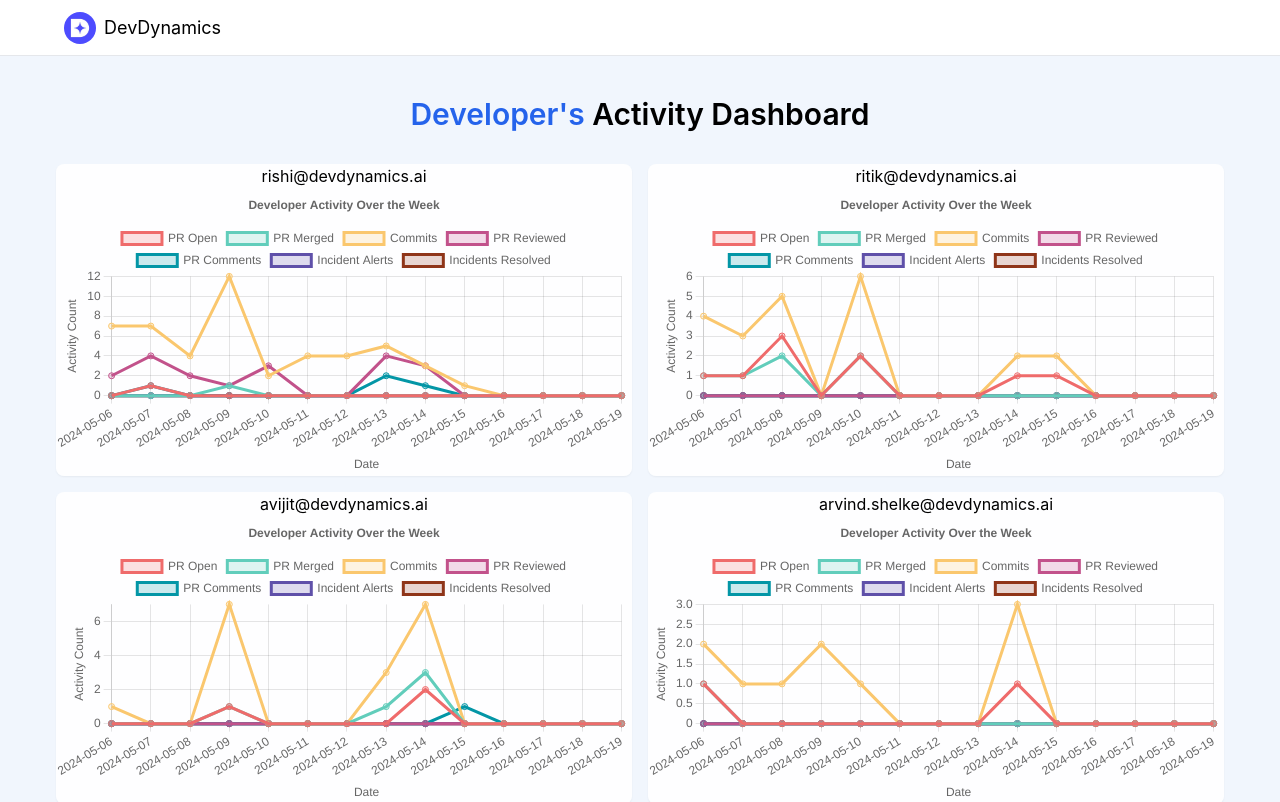
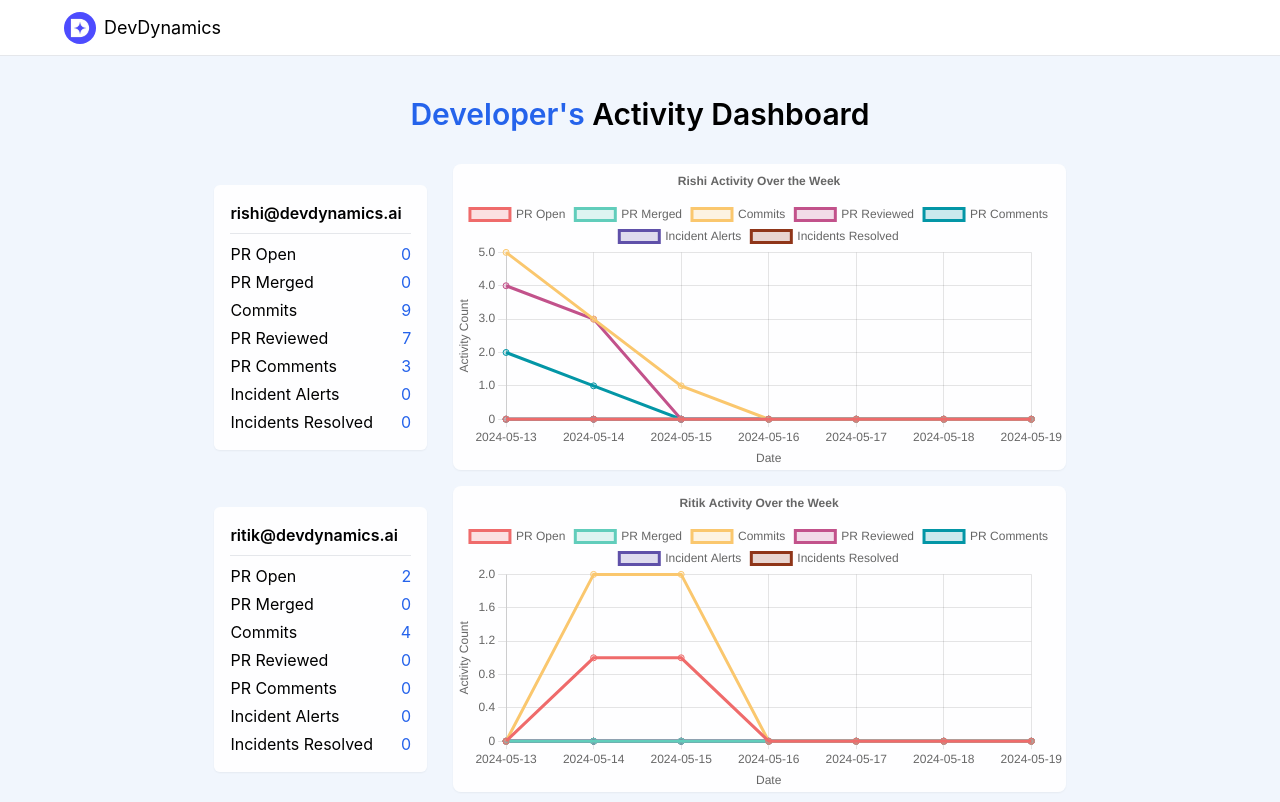
Before and after one commit to NegativE333/dev-dynamics-om-tekade, a React (Create React App) app: page / in a window 1280 px wide. Shown: the top 802 px of the page. Built offline with nearby package versions, Linux system fonts and the light colour scheme.

Commit message:
chart and summary card add

```diff
--- a/package.json
+++ b/package.json
@@ -11,6 +11,7 @@
     "@types/react": "^18.3.3",
     "@types/react-dom": "^18.3.0",
     "chart.js": "^4.4.3",
+    "date-fns": "^3.6.0",
     "react": "^18.3.1",
     "react-chartjs-2": "^5.2.0",
     "react-dom": "^18.3.1",
--- a/src/App.tsx
+++ b/src/App.tsx
@@ -1,6 +1,6 @@
 import { useEffect, useState } from 'react';
 import './App.css';
-import { DeveloperActivity } from './types';
+import { DayWiseActivity, DeveloperActivity } from './types';
 import sampleData from './data/sample-data.json';
 import { Navbar } from './components/Navbar';
 import { Heading } from './components/Heading';
@@ -14,15 +14,18 @@ function App() {
     setData(sampleData.data.AuthorWorklog.rows);
   }, []);
 
-  const filterWeeklyData = (developerActivity : DeveloperActivity) => {
-    return developerActivity.dayWiseActivity;
-  }
+  const filterWeeklyData = (developerActivity: DeveloperActivity): DayWiseActivity[] => {
+    const sortedActivities = [...developerActivity.dayWiseActivity].sort((a, b) => {
+      return new Date(b.date).getTime() - new Date(a.date).getTime();
+    });
+    return sortedActivities.slice(0, 7).reverse();
+  };
 
   return (
     <div className="h-[100%]">
       <Navbar />
       <Heading />
-      <div className='flex items-center justify-center flex-wrap gap-4 mt-8'>
+      <div className='flex flex-col items-center justify-center mt-8 w-full gap-4 px-8'>
         {data.map((d) => (
           <ActivityChart
             key={d.name}
--- a/src/components/ActivityChart.tsx
+++ b/src/components/ActivityChart.tsx
@@ -1,6 +1,7 @@
 import { DayWiseActivity } from "../types";
 import { Line } from 'react-chartjs-2';
 import { Chart, CategoryScale, LinearScale, PointElement, LineElement, Title, Tooltip, Legend } from "chart.js";
+import { SummaryCard } from "./SummaryCard";
 
 Chart.register(CategoryScale, LinearScale, PointElement, LineElement, Title, Tooltip, Legend);
 
@@ -13,6 +14,13 @@ export const ActivityChart = ({
     data,
     developerName
 }: Props) => {
+
+    let name = developerName.split("@")[0];
+    const index = name.indexOf(".");
+    if(index !== -1){
+        name = name.substring(0, 6);
+    }
+    name = name[0].toUpperCase() + name.substring(1);
 
     const labels = data.map((day) => (
         day.date
@@ -70,7 +78,7 @@ export const ActivityChart = ({
             },
             title: {
                 display: true,
-                text: 'Developer Activity Over the Week',
+                text: `${name} Activity Over the Week`,
             },
         },
         scales: {
@@ -90,12 +98,17 @@ export const ActivityChart = ({
         },
     };
 
+    console.log(activities["PR Open"].map((i) => i.y));
+
     return (
-        <div className="flex items-center justify-center flex-col w-[90%] md:w-[75%] lg:w-[45%] bg-white/90 rounded-lg shadow-sm">
-            <div>
-                {developerName}
+        <div className="flex w-[100%] sm:w-[90%] md:w-[80%] lg:w-[70%] items-center lg:justify-between justify-center mx-8">
+            <SummaryCard
+                developerName={developerName}
+                activities={activities}
+            />
+            <div className="bg-white/90 rounded-lg shadow-sm lg:w-[72%] w-[100%]">
+                <Line data={chartData} options={options} />
             </div>
-            <Line data={chartData} options={options} />
         </div>
     )
 }
--- a/src/components/Heading.tsx
+++ b/src/components/Heading.tsx
@@ -3,7 +3,7 @@
 export const Heading = () => {
     return(
         <div className="flex items-center justify-center pt-24">
-            <h2 className="text-3xl font-semibold">
+            <h2 className="text-3xl text-center font-semibold">
                 <span className="text-blue-600">
                     Developer's
                 </span> Activity Dashboard
--- /dev/null
+++ b/src/components/SummaryCard.tsx
@@ -0,0 +1,81 @@
+
+
+type Props = {
+    developerName: string;
+    activities: Record<string, { x: string, y: number }[]>;
+}
+
+export const SummaryCard = ({
+    developerName,
+    activities
+}: Props) => {
+
+    let prOpen = 0;
+    let prMerged = 0;
+    let commits = 0;
+    let prReviewed = 0;
+    let prCommits = 0;
+    let incidentAlerts = 0;
+    let incidentsResolved = 0;
+
+    activities["PR Open"].forEach((i) => prOpen += i.y);
+    activities["PR Merged"].forEach((i) => prMerged += i.y);
+    activities["Commits"].forEach((i) => commits += i.y);
+    activities["PR Reviewed"].forEach((i) => prReviewed += i.y);
+    activities["PR Comments"].forEach((i) => prCommits += i.y);
+    activities["Incident Alerts"].forEach((i) => incidentAlerts += i.y);
+    activities["Incidents Resolved"].forEach((i) => incidentsResolved += i.y);
+
+    return(
+        <div className="hidden lg:flex flex-col bg-white/90 lg:w-[25%] p-4 rounded-md shadow-sm">
+                <h3 className="w-full font-semibold">
+                    {developerName}
+                </h3>
+                <hr className="my-2"/>
+                <ul className="flex flex-col gap-1">
+                    <li className="flex">
+                        PR Open
+                        <p className="ml-auto text-blue-600">
+                            {prOpen}
+                        </p>
+                    </li>
+                    <li className="flex">
+                        PR Merged
+                        <p className="ml-auto text-blue-600">
+                            {prMerged}
+                        </p>
+                    </li>
+                    <li className="flex">
+                        Commits
+                        <p className="ml-auto text-blue-600">
+                            {commits}
+                        </p>
+                    </li>
+                    <li className="flex">
+                        PR Reviewed
+                        <p className="ml-auto text-blue-600">
+                            {prReviewed}
+                        </p>
+                    </li>
+                    <li className="flex">
+                        PR Comments
+                        <p className="ml-auto text-blue-600">
+                            {prCommits}
+                        </p>
+                    </li>
+                    <li className="flex">
+                        Incident Alerts
+                        <p className="ml-auto text-blue-600">
+                            {incidentAlerts}
+                        </p>
+                    </li>
+                    <li className="flex">
+                        Incidents Resolved
+                        <p className="ml-auto text-blue-600">
+                            {incidentsResolved}
+                        </p>
+                    </li>
+                </ul>
+            </div>
+    )
+}
```
Also changed, not shown: 1 other file (tests, documents, lock files or other folders).
